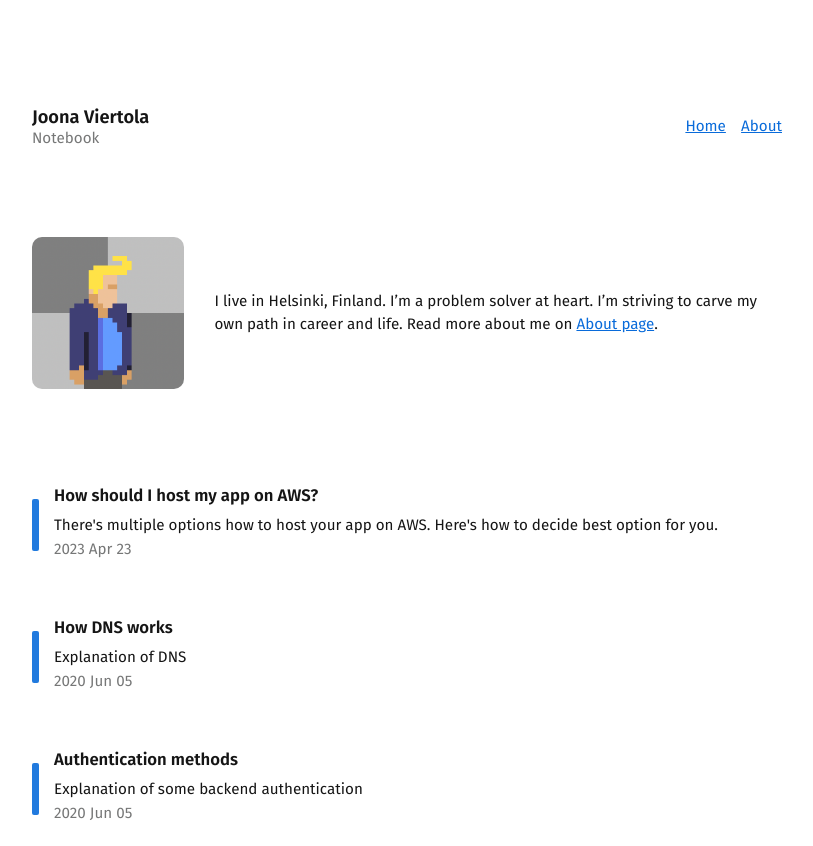
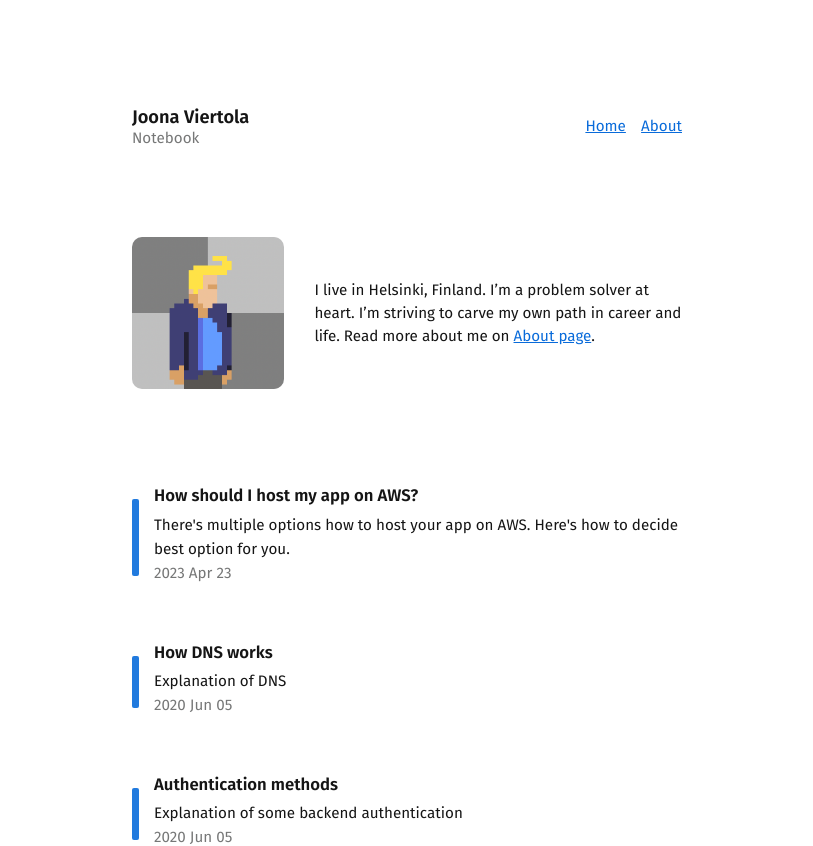
Before and after one commit to Scionar/joonaviertola-com, a Next.js app: page / in a window 1280 px wide. Shown: the top 846 px of the page, without its empty margins (233-1046 px from the left). Built offline with nearby package versions, Linux system fonts and the light colour scheme.

Commit message:
Narrower article

```diff
--- a/src/app/globals.css
+++ b/src/app/globals.css
@@ -7,7 +7,7 @@
   --color-background-secondary: #ededed;
   --color-code-background: #f1f4f8;
 
-  --size-max-content-width: 75rem;
+  --size-max-content-width: 55rem;
   --size-header-height: 7rem;
   --size-page-horizontal-margin: 2rem;
 }
```
